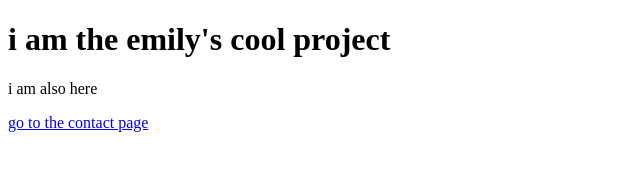
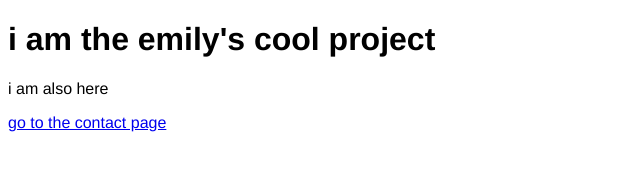
Before and after one commit to staten-island-tech/design-scaffold-project-choice-coolguy321, an Eleventy site: page project/src/index.html in a window 1280 px wide. Shown: the whole page, without its empty margins (0-640 px from the left). Built offline with nearby package versions, Linux system fonts and the light colour scheme; Eleventy itself is replaced by a stand-in of ours; files that its build step writes are made by us from their sources.

Commit message:
css update 1

```diff
--- /dev/null
+++ b/project/src/_includes/css/home.css
@@ -0,0 +1,3 @@
+body {
+    font-family: 'Franklin Gothic Medium';
+}
--- a/project/src/_includes/layouts/base.html
+++ b/project/src/_includes/layouts/base.html
@@ -2,6 +2,7 @@
 <html lang="en">
 <head>
     {% include "basehead.html" %}
+    <link rel="stylesheet" href="../css/home.css" />
 </head>
 
 <body>
```
Also changed, not shown: project/.eleventy.js, 2 other files.
